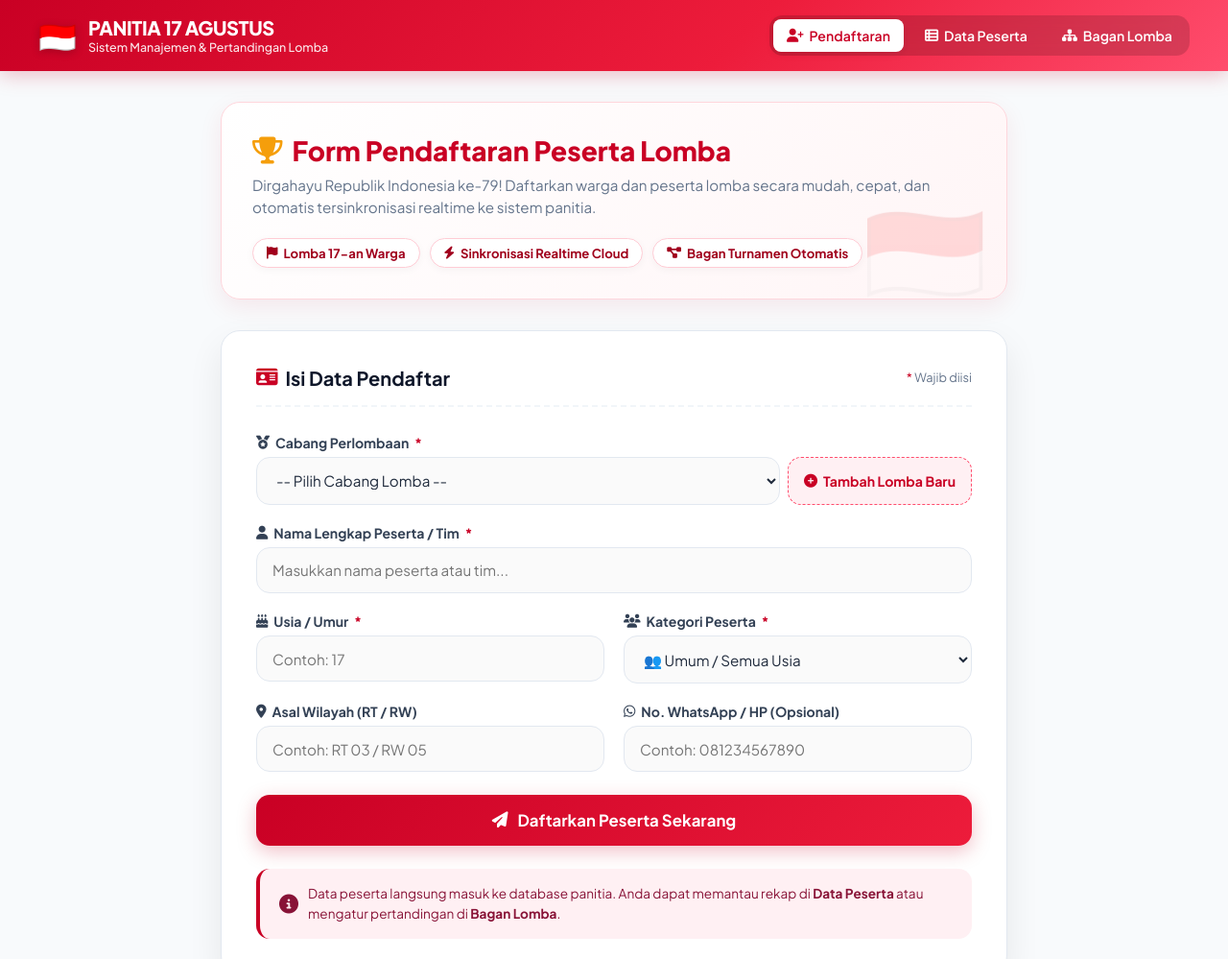
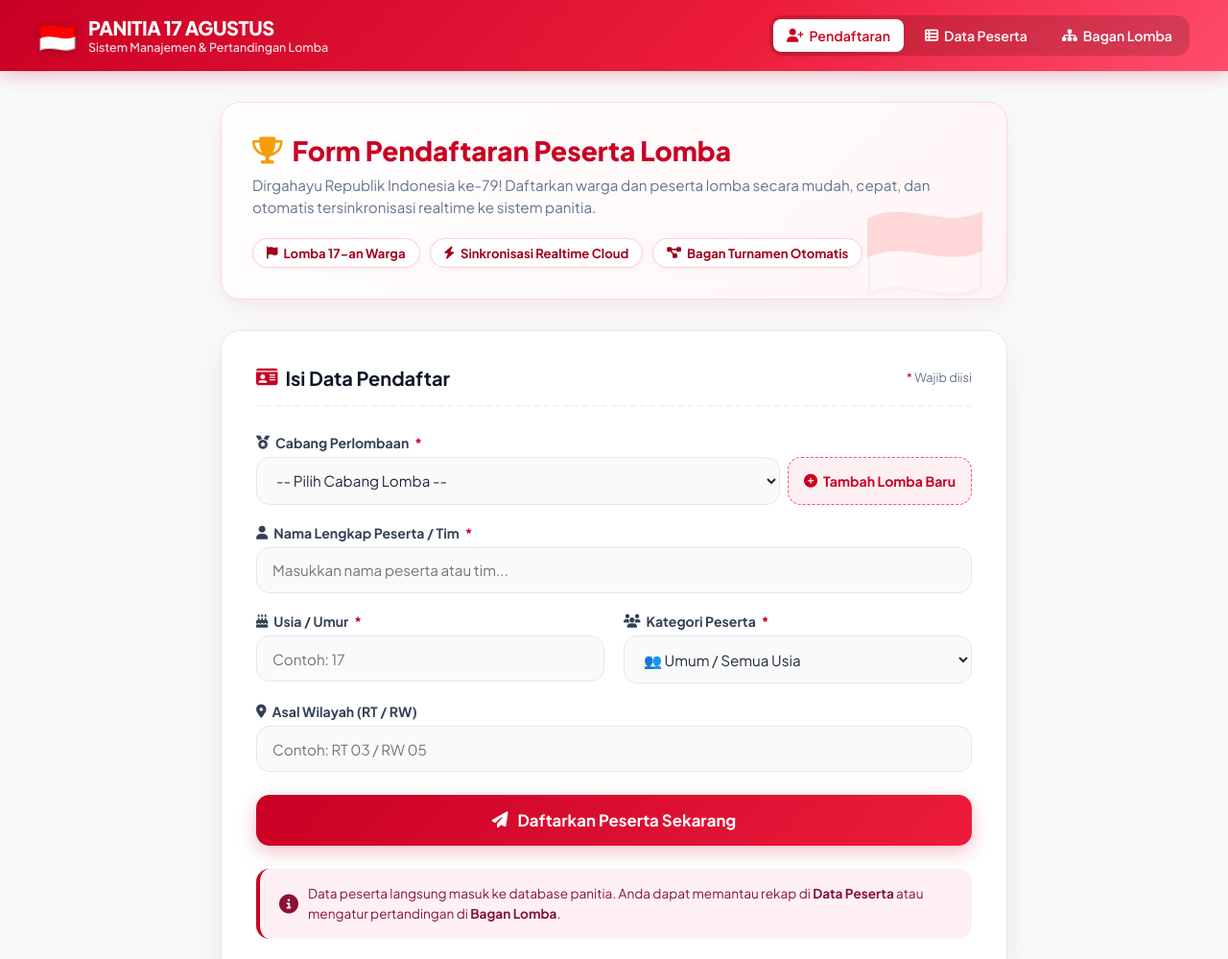
Before and after one commit to akira431/list_lomba, a plain HTML site: page index.html in a window 1280 px wide. Shown: the top 999 px of the page at 96% size. Drawn offline with Linux system fonts and the light colour scheme; some packages are replaced by stand-ins of ours; no server answers; a script that the page names is missing.

Commit message:
Update index.html

```diff
--- a/index.html
+++ b/index.html
@@ -577,21 +577,12 @@
                     </div>
 
                     <!-- RT / RW -->
-                    <div class="form-group">
+                    <div class="form-group full-width">
                         <label for="rtRw">
                             <i class="fa-solid fa-location-dot"></i>
                             Asal Wilayah (RT / RW)
                         </label>
                         <input type="text" id="rtRw" placeholder="Contoh: RT 03 / RW 05" />
-                    </div>
-
-                    <!-- Kontak / WhatsApp -->
-                    <div class="form-group">
-                        <label for="kontak">
-                            <i class="fa-brands fa-whatsapp"></i>
-                            No. WhatsApp / HP (Opsional)
-                        </label>
-                        <input type="tel" id="kontak" placeholder="Contoh: 081234567890" />
                     </div>
 
                 </div>
@@ -748,7 +739,6 @@
             const umur = Number(document.getElementById("umur").value);
             const kategori = document.getElementById("kategori").value;
             const rtRw = document.getElementById("rtRw").value.trim() || "-";
-            const kontak = document.getElementById("kontak").value.trim() || "-";
 
             if (!namaLomba) {
                 Swal.fire({
@@ -769,7 +759,6 @@
                     umur,
                     kategori,
                     rtRw,
-                    kontak,
                     namaLomba,
                     status: "Terdaftar",
                     tanggal: new Date()
```
